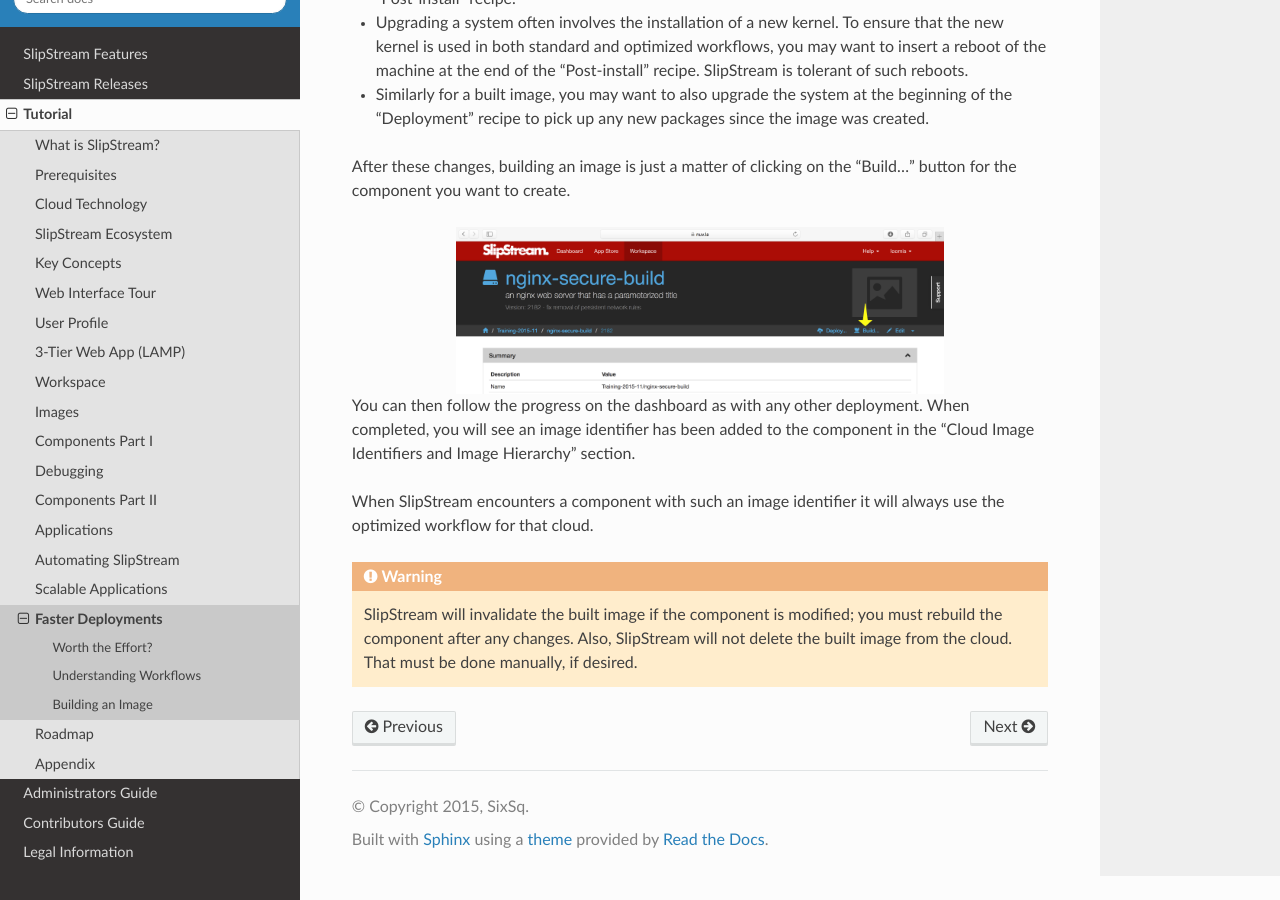
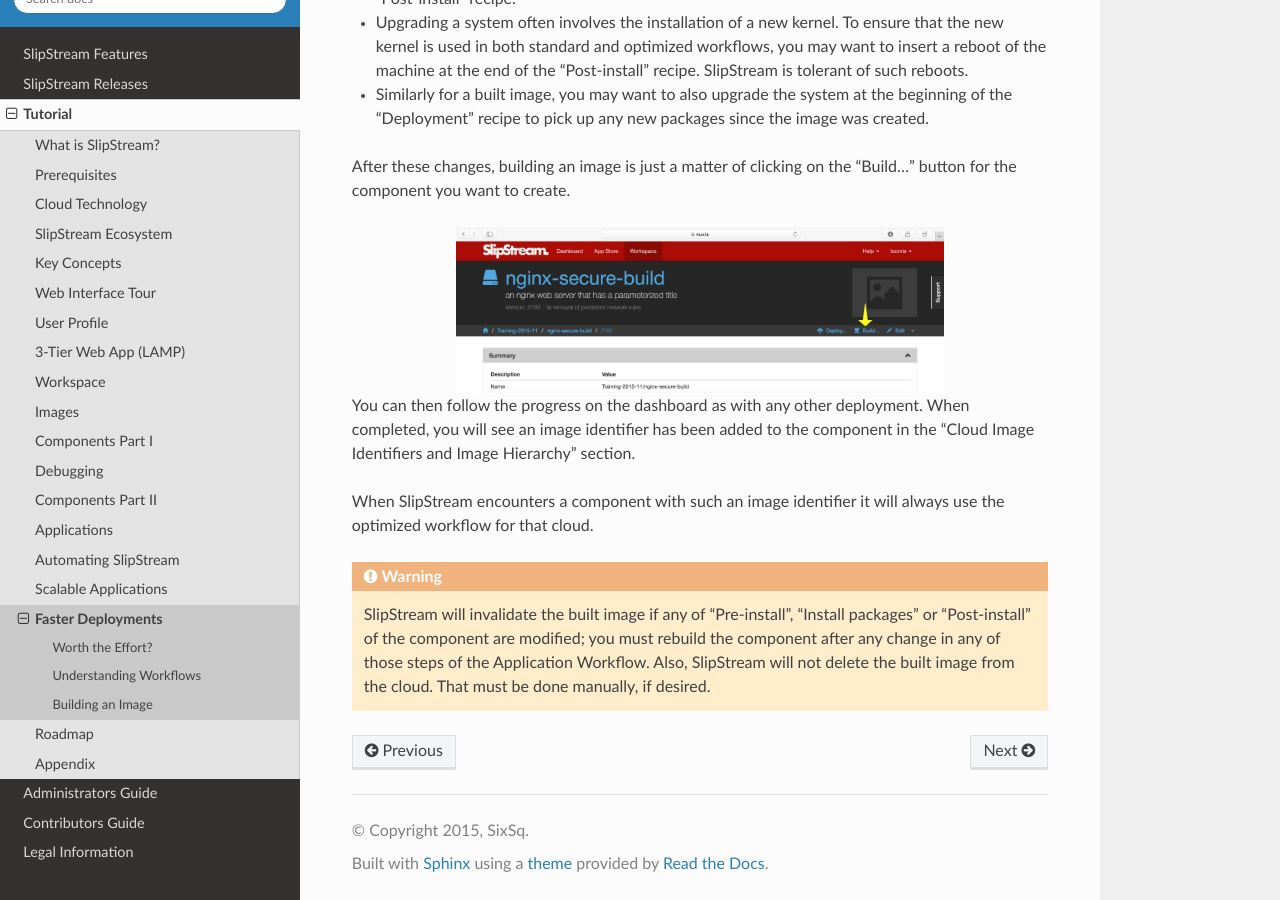
Before and after one commit to slipstream/SlipStreamDocumentation, a Sphinx documentation site: the page built from docs/advanced_tutorial/faster-deployment.rst, in a window 1280 px wide and 900 px high, scrolled down 2023 px. Built offline with Sphinx 7.4.7 and the Read the Docs theme 2.0.0, drawn with Linux system fonts in a browser that asks for light colours; some of the changed text lies outside the part shown.

Commit message:
minor changes

```diff
--- a/docs/advanced_tutorial/appendix.rst
+++ b/docs/advanced_tutorial/appendix.rst
@@ -124,7 +124,7 @@
 
    PuTTyGen Key
 
-You may want to download and configure ``paegent.exe`` with your private
+You may want to download and configure ``pagent.exe`` with your private
 key to avoid having to specify the private key for each session. See the
 PuTTy documentation for how to do this.
 
--- a/docs/advanced_tutorial/faster-deployment.rst
+++ b/docs/advanced_tutorial/faster-deployment.rst
@@ -111,7 +111,8 @@
 
 .. warning::
 
-   SlipStream will invalidate the built image if the component is
-   modified; you must rebuild the component after any changes.  Also,
-   SlipStream will not delete the built image from the cloud. That
-   must be done manually, if desired.
+   SlipStream will invalidate the built image if any of "Pre-install", "Install
+   packages" or "Post-install" of the component are modified; you must rebuild
+   the component after any change in any of those steps of the Application
+   Workflow.  Also, SlipStream will not delete the built image from the cloud.
+   That must be done manually, if desired.
```
Also changed, not shown: other parts of docs/advanced_tutorial/faster-deployment.rst (+1 -1 lines).
